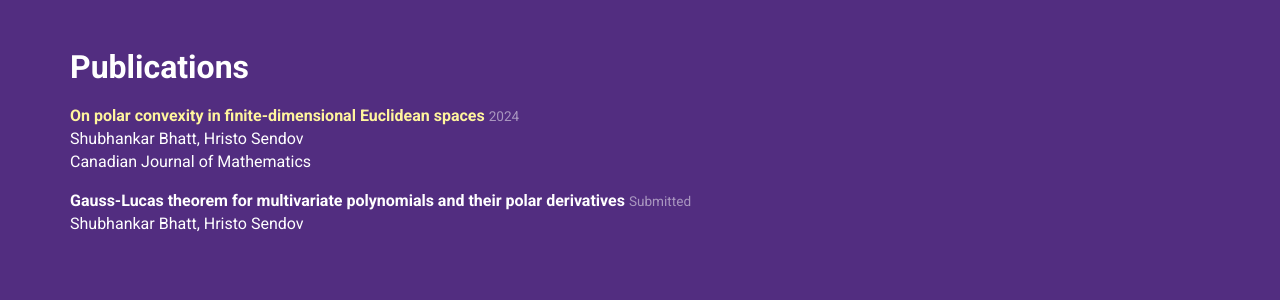
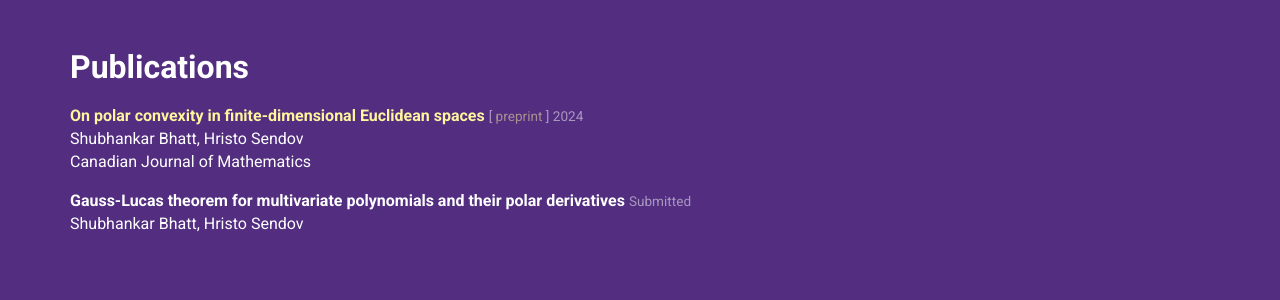
Before and after one commit to Mengxu3/mengxu3.github.io, a Jekyll site: the page built from index.html, in a window 1280 px wide. Shown: the part 630-930 px from the top of the page. Built offline with Jekyll 4.4.1, drawn with Linux system fonts in a browser that asks for light colours; nearby versions of some CDN libraries.

Commit message:
added preprint

```diff
--- a/_layouts/albertine.html
+++ b/_layouts/albertine.html
@@ -148,7 +148,12 @@ It is threatened by habitat loss.
                 {{ publication.title }}
               {% endif %}
             </b>
-            <small>
+		<small>{% if publication.pdf %}
+                [<a href="{{ publication.pdf }}">
+                  preprint
+                </a>]
+              {% endif %}
+
               {{ publication.year }}
             </small>
             <br>
```
